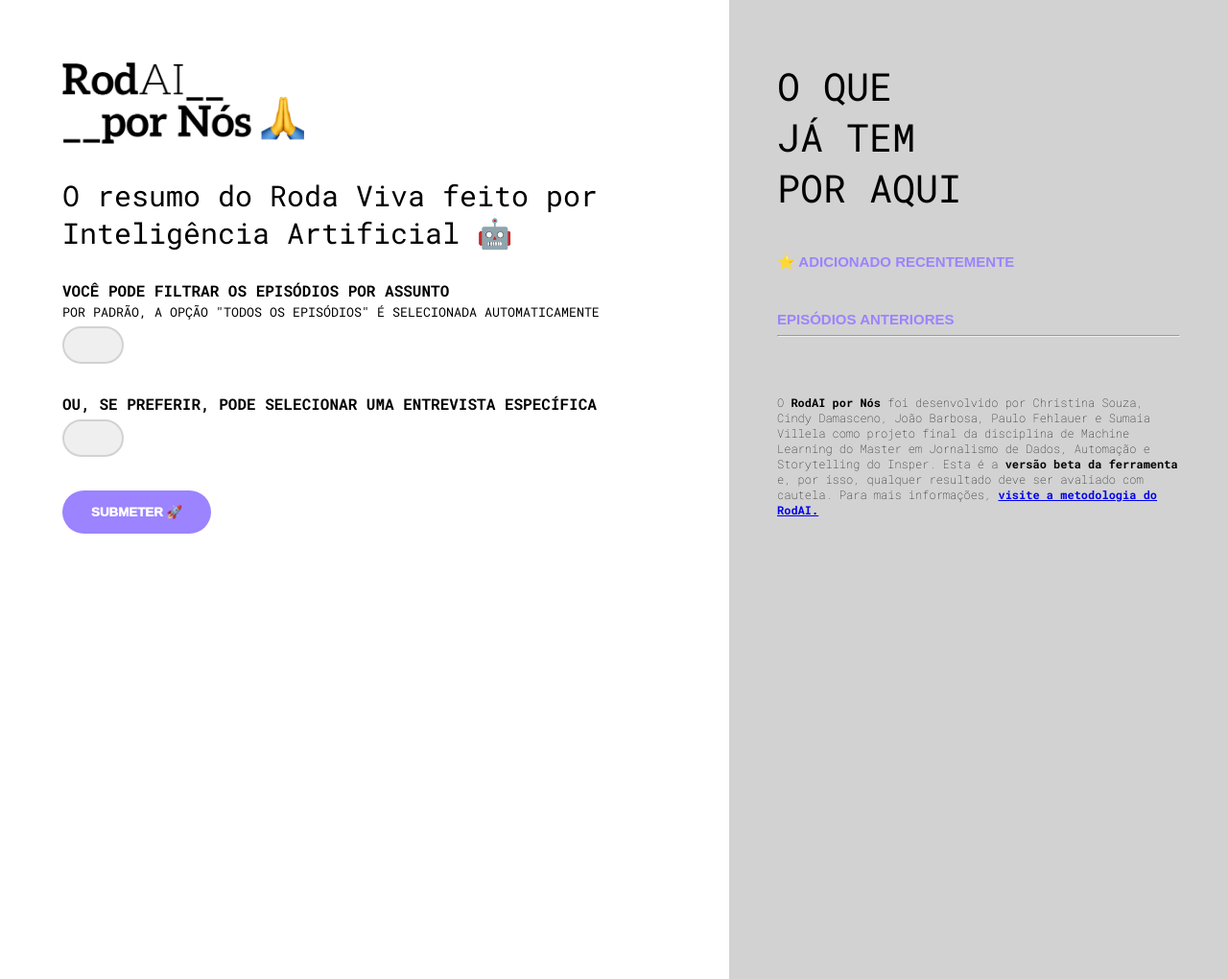
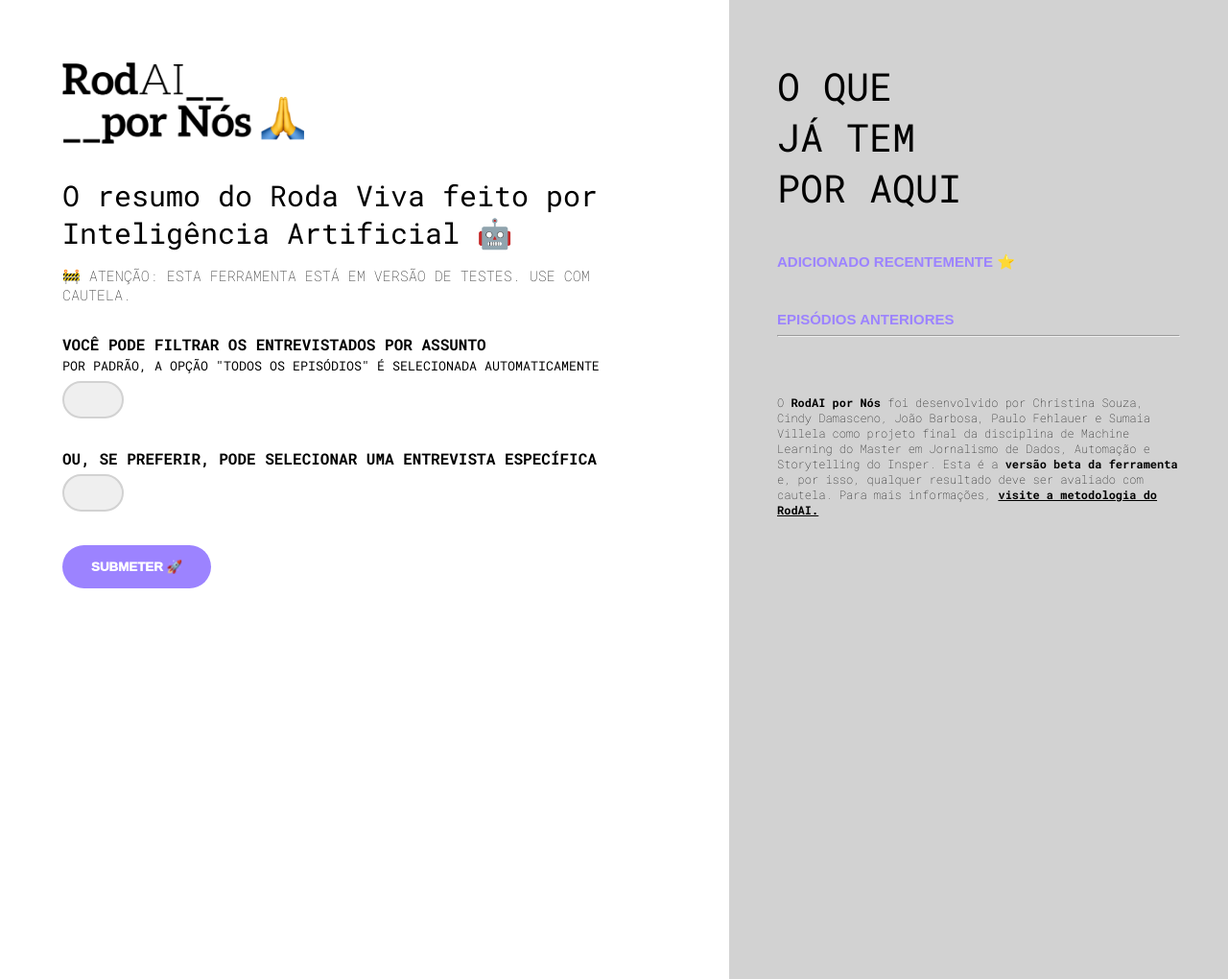
Before and after one commit to cindydamasceno/rodai, a Flask app: template templates/index.html in a window 1280 px wide. Shown: the whole page at 96% size. Run offline with Flask 3, Linux system fonts and the light colour scheme; the template is opened without the code that fills it, so the values that code supplies are empty.

Commit message:
update css and html

```diff
--- a/app.py
+++ b/app.py
@@ -47,7 +47,7 @@ def home():
     todos_episodios=[]
     for episodio in collection.find():
         todos_episodios.append(episodio["nome_entrevistado"])
-        relacao_editorias["Todos os episódios"]=todos_episodios
+        relacao_editorias["Todos os entrevistados"]=todos_episodios
 
     for editoria in editorias:
         entrevistado_editoria=[]
@@ -64,8 +64,9 @@ def home():
     print(relacao_editorias)
     return render_template('index.html', relacao_editorias=relacao_editorias,nomes=nomes, editorias=editorias, datas=datas, ultima_entrevista=ultima_entrevista, historico_entrevistas=historico_entrevistas)
 
+
 # Rota para lidar com a pesquisa e exibir os resultados
-@app.route('/resultado', methods=['POST'])
+@app.route('/resultado/', methods=['POST'])
 def resultados():
     nome = request.form['entrevistado']
     resultados = collection.find({'nome_entrevistado': nome})
@@ -100,6 +101,43 @@ def resultados():
     # Retornar os resultados e o link para download da transcrição
     return render_template('resultado.html', dados_entrevista=dados_entrevista)
 
+#ROTA PARA CADA ENTREVISTADO
+
+@app.route('/entrevistados/<nome>', methods=['GET'])
+def entrevistados(nome):
+    resultado = collection.find_one({'nome_entrevistado': nome})
+
+    if resultado:
+        editorias = resultado['editorias_provaveis']
+        cargo = resultado['cargo_funcao']
+        entrevistadores = resultado['nome_entrevistadores']
+        data = resultado['data_publicacao'].strftime('%d/%m/%Y')
+        pontos = resultado['pontos']
+        url = resultado['url']
+        transcricao = resultado['transcricao']
+
+        # PREPARAR DADOS PARA O ENTREVISTADO
+        dados_entrevista = {
+            'nome': nome.upper(),
+            'editorias': editorias,
+            'cargo': cargo,
+            'entrevistadores': ", ".join(entrevistadores),
+            'pontos': pontos,
+            'data': data,
+            'url': url,
+            'texto': pontos,
+            'transcricao': transcricao,
+        }
+
+        # Escrever a transcrição em um arquivo .txt
+        with open('transcricao.txt', 'w') as file:
+            file.write(str(transcricao))
+
+        # Retornar os resultados e o link para download da transcrição
+        return render_template('resultado.html', dados_entrevista=dados_entrevista)
+    else:
+        return "Entrevistado não encontrado."
+
 # Rota para fazer o download da transcrição completa da entrevista
 @app.route('/download_transcricao')
 def download_transcricao():
--- a/static/style.css
+++ b/static/style.css
@@ -1,3 +1,8 @@
+/* REMOVE FORMATAÇÃO DE LINKS */
+a, a:hover, a:focus, a:active {
+    text-decoration: underline;
+    color: inherit;
+}
 
 html, body {
     margin: 0;
--- a/templates/index.html
+++ b/templates/index.html
@@ -19,11 +19,12 @@
         <div class="caixa-logo">
             <img src="{{ url_for('static', filename='img/logo-home.png') }}">
         </div>
-        <p style="font-family: Roboto Mono; font-size: 30px;">O resumo do Roda Viva feito por Inteligência Artificial 🤖</p>
-        <form action="/resultado" method="post">
+        <p style="font-family: Roboto Mono; font-size: 30px;margin-bottom: 0;">O resumo do Roda Viva feito por Inteligência Artificial 🤖</p>
+        <p style="font-family: Roboto Mono; font-size: 15px;font-weight: lighter;margin-bottom: 5%;">🚧 ATENÇÃO: ESTA FERRAMENTA ESTÁ EM VERSÃO DE TESTES. USE COM CAUTELA.</p>
+        <form action="/resultado/" method="post">
             <!-- EDITORIA -->
             <div class="div-editoria">
-                <p class="select-form">VOCÊ PODE FILTRAR OS EPISÓDIOS POR ASSUNTO <br><small><span style="font-weight: lighter;">POR PADRÃO, A OPÇÃO "TODOS OS EPISÓDIOS" É SELECIONADA AUTOMATICAMENTE</span></small></p>
+                <p class="select-form">VOCÊ PODE FILTRAR OS ENTREVISTADOS POR ASSUNTO <br><small><span style="font-weight: lighter;">POR PADRÃO, A OPÇÃO "TODOS OS EPISÓDIOS" É SELECIONADA AUTOMATICAMENTE</span></small></p>
                 <select name="editorias" id="escolhe_editoria" onchange="filtrarEntrevistados()">
                     {% for editoria in relacao_editorias %}
                     <option value="{{ editoria }}">{{ editoria }}</option>
@@ -58,7 +59,7 @@
                 }
             }
 
-            // Chama a função inicialmente para popular os entrevistados baseado na primeira editoria
+            // POPULA ENTREVISTADOS
             filtrarEntrevistados();
         </script>
 </div>
@@ -66,16 +67,16 @@
     <!-- Conteúdo da caixa da direita (cinza) -->
     <h2 style="font-family: Roboto Mono; font-weight: 400; font-size: 40px; text-transform: uppercase;">O que <br> já tem <br> por aqui</h2>
     <div class="botao-novo">
-        <h2 class="botao-novo">⭐️ ADICIONADO RECENTEMENTE</h2>
+        <h2 class="botao-novo">ADICIONADO RECENTEMENTE ⭐️ </h2>
     </div>
     <div class="episodio-novo">
-        <h5>{{ultima_entrevista.nome_entrevistado}}</h5>
+        <h5><a href="entrevistados/{{ultima_entrevista.nome_entrevistado}}">{{ultima_entrevista.nome_entrevistado}}</a></h5>
         <p>{{ultima_entrevista.data_publicacao.strftime('%d/%m/%Y')}}</p>
     </div>
     <div class="ultimos-episodios">
         <h2 class="botao-novo">EPISÓDIOS ANTERIORES</h2>
         {% for entrevista in historico_entrevistas %}
-            <p><a>{{entrevista.nome_entrevistado}}</a></p>
+            <p><a href="entrevistados/{{entrevista.nome_entrevistado}}">{{entrevista.nome_entrevistado}}</a></p>
         {% endfor %}
         </div>
         <div>
```
